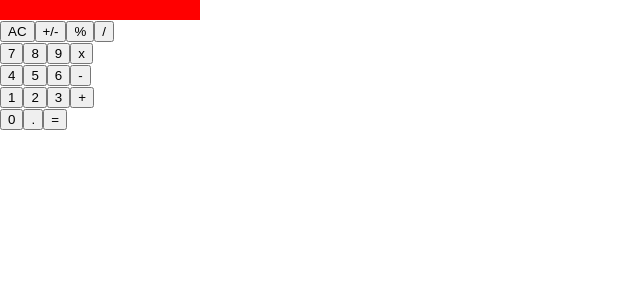
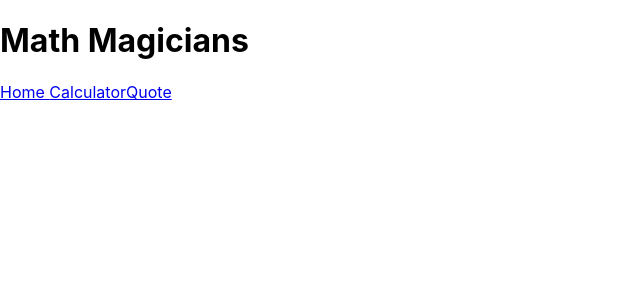
Before and after one commit to cliftondavies/Math-Magicians, a React (Create React App) app: page /quote in a window 1280 px wide. Shown: the top 300 px of the page, without its empty margins (0-640 px from the left). Built offline with nearby package versions, Linux system fonts and the light colour scheme.

Commit message:
Define unit tests for calulate.js

```diff
--- a/package.json
+++ b/package.json
@@ -10,6 +10,7 @@
     "prop-types": "^15.7.2",
     "react": "^17.0.1",
     "react-dom": "^17.0.1",
+    "react-router-dom": "^5.2.0",
     "react-scripts": "4.0.2",
     "web-vitals": "^1.1.0"
   },
--- /dev/null
+++ b/src/Routes.js
@@ -0,0 +1,17 @@
+import React from 'react';
+import { BrowserRouter, Switch, Route } from 'react-router-dom';
+import Home from './components/Home';
+import App from './components/App';
+import Quote from './components/Quote';
+
+const Routes = () => (
+  <BrowserRouter>
+    <Switch>
+      <Route exact path="/" component={Home} />
+      <Route path="/calculator" component={App} />
+      <Route path="/quote" component={Quote} />
+    </Switch>
+  </BrowserRouter>
+);
+
+export default Routes;
--- a/src/components/App.js
+++ b/src/components/App.js
@@ -1,4 +1,5 @@
 import React from 'react';
+import Navbar from './Navbar';
 import Display from './Display';
 import ButtonPanel from './ButtonPanel';
 import calculate from '../logic/calculate';
@@ -23,6 +24,7 @@ class App extends React.Component {
     const { total, next } = this.state;
     return (
       <>
+        <Navbar />
         <Display result={next || total} />
         <ButtonPanel clickHandler={this.handleClick} />
       </>
--- /dev/null
+++ b/src/components/Home.js
@@ -0,0 +1,7 @@
+import Navbar from './Navbar';
+
+const Home = () => (
+  <Navbar />
+);
+
+export default Home;
--- /dev/null
+++ b/src/components/Navbar.js
@@ -0,0 +1,16 @@
+import { Link } from 'react-router-dom';
+
+const Navbar = () => (
+  <header>
+    <h1>
+      Math Magicians
+    </h1>
+    <nav>
+      <Link to="/">Home </Link>
+      <Link to="/calculator">Calculator</Link>
+      <Link to="/quote">Quote</Link>
+    </nav>
+  </header>
+);
+
+export default Navbar;
--- /dev/null
+++ b/src/components/Quote.js
@@ -0,0 +1,7 @@
+import Navbar from './Navbar';
+
+const Quote = () => (
+  <Navbar />
+);
+
+export default Quote;
--- a/src/index.js
+++ b/src/index.js
@@ -1,12 +1,12 @@
 import React from 'react';
 import ReactDOM from 'react-dom';
 import './index.css';
-import App from './components/App';
+import Routes from './Routes';
 import reportWebVitals from './reportWebVitals';
 
 ReactDOM.render(
   <React.StrictMode>
-    <App />
+    <Routes />
   </React.StrictMode>,
   document.getElementById('root'),
 );
--- a/src/logic/calculate.js
+++ b/src/logic/calculate.js
@@ -4,13 +4,18 @@ const calculate = (calculatorData, buttonName) => {
   let { total, next, operation } = calculatorData;
   const operations = ['+', '-', 'x', '/', '%'];
   const digits = ['0', '1', '2', '3', '4', '5', '6', '7', '8', '9', '.'];
+  if (total === 'undefined') { total = null; }
 
   if (buttonName === 'AC') {
     total = null;
     next = null;
     operation = null;
   } else if (digits.includes(buttonName)) {
-    next = (next) ? next + buttonName : buttonName;
+    if (next) {
+      next = (next.includes('.') && buttonName === '.') ? next : next + buttonName;
+    } else {
+      next = buttonName;
+    }
   } else if (buttonName === '=') {
     total = (operation && total && next) ? operate(total, next, operation) : next;
     next = null;
--- a/src/logic/operate.js
+++ b/src/logic/operate.js
@@ -13,7 +13,7 @@ const operate = (numberOne, numberTwo, operation, percent = '') => {
   } else if (operation === 'x') {
     result = total.times(next);
   } else if (operation === '/') {
-    result = total.div(next);
+    result = (next > 0 || next < 0) ? total.div(next) : 'undefined';
   }
 
   return result.toString();
```
Also changed, not shown: 2 other files (tests, documents, lock files or other folders).
